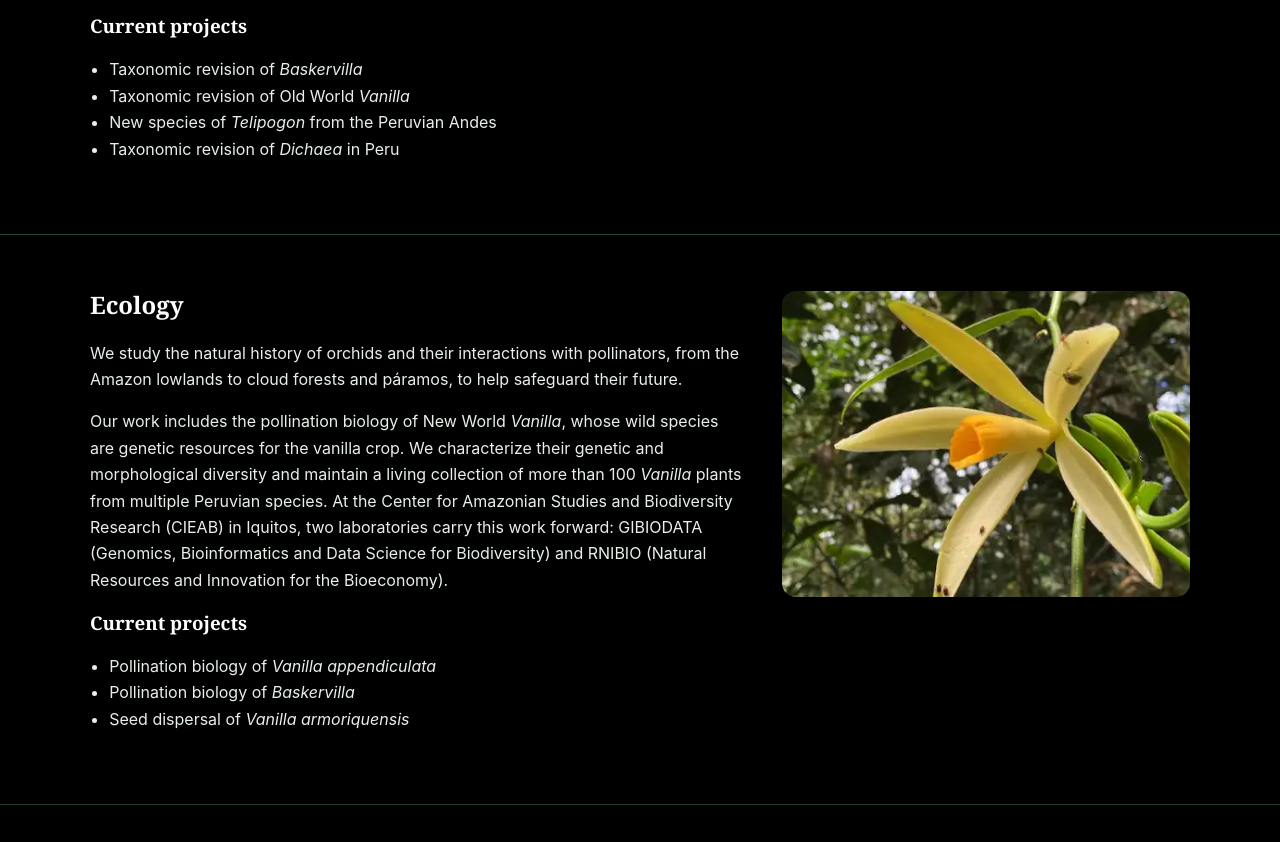
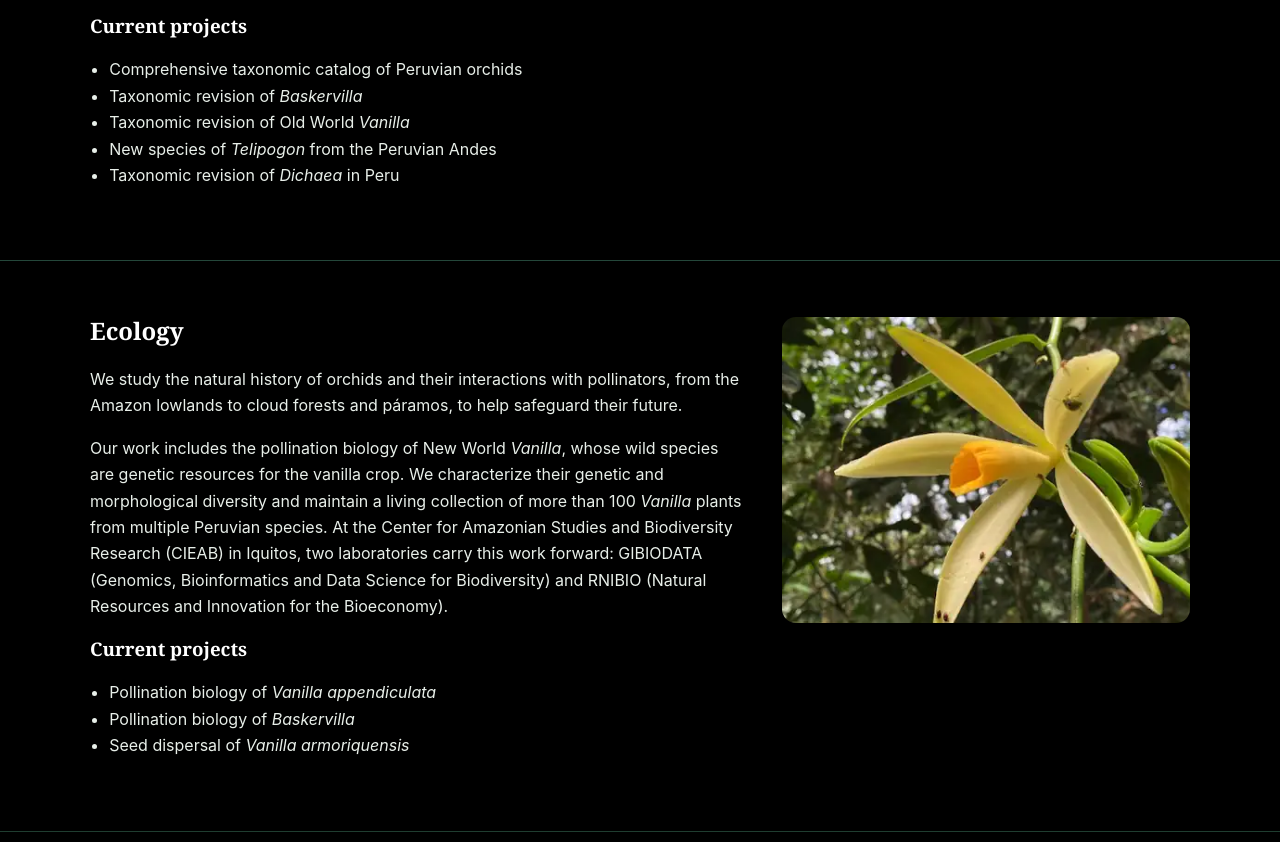
Before and after one commit to orchidomics/orchidomics.github.io, a plain HTML site: page research.html in a window 1280 px wide. Shown: the part 1367-2209 px from the top of the page. Drawn offline with Linux system fonts and the light colour scheme.

Commit message:
Research: add Peruvian orchid catalog to Systematics projects

```diff
--- a/research.html
+++ b/research.html
@@ -36,6 +36,7 @@
         <p>Much of Peru's orchid flora is still undocumented. Our expeditions and herbarium studies have produced new species, new records and taxonomic synopses for groups such as <em>Vanilla</em>, <em>Acianthera</em>, <em>Palmorchis</em>, <em>Lepanthes</em>, <em>Liparis</em>, <em>Epidendrum</em>, <em>Pleurothallis</em> and <em>Catasetum</em>. Major syntheses include an annotated checklist of <em>Vanilla</em> for Bolivia, Colombia, Ecuador and Peru, the book <em>El Género Vanilla en el Perú</em>, and a monograph of <em>Vanilla</em> subgen. <em>Membranacea</em>. We are now leading the effort to produce the most comprehensive taxonomic catalog of Peruvian orchids to date.</p>
         <h3>Current projects</h3>
         <ul>
+          <li>Comprehensive taxonomic catalog of Peruvian orchids</li>
           <li>Taxonomic revision of <em>Baskervilla</em></li>
           <li>Taxonomic revision of Old World <em>Vanilla</em></li>
           <li>New species of <em>Telipogon</em> from the Peruvian Andes</li>
```
